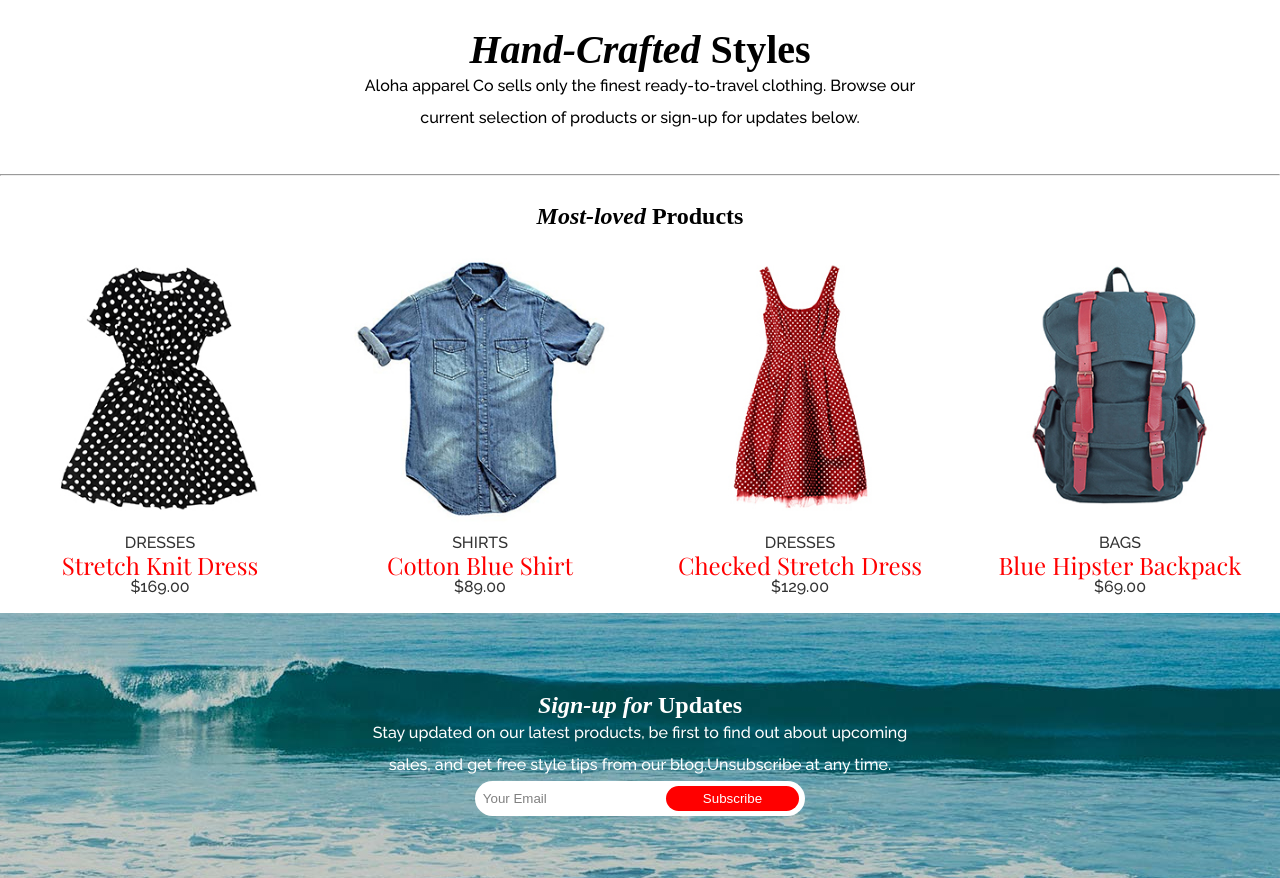
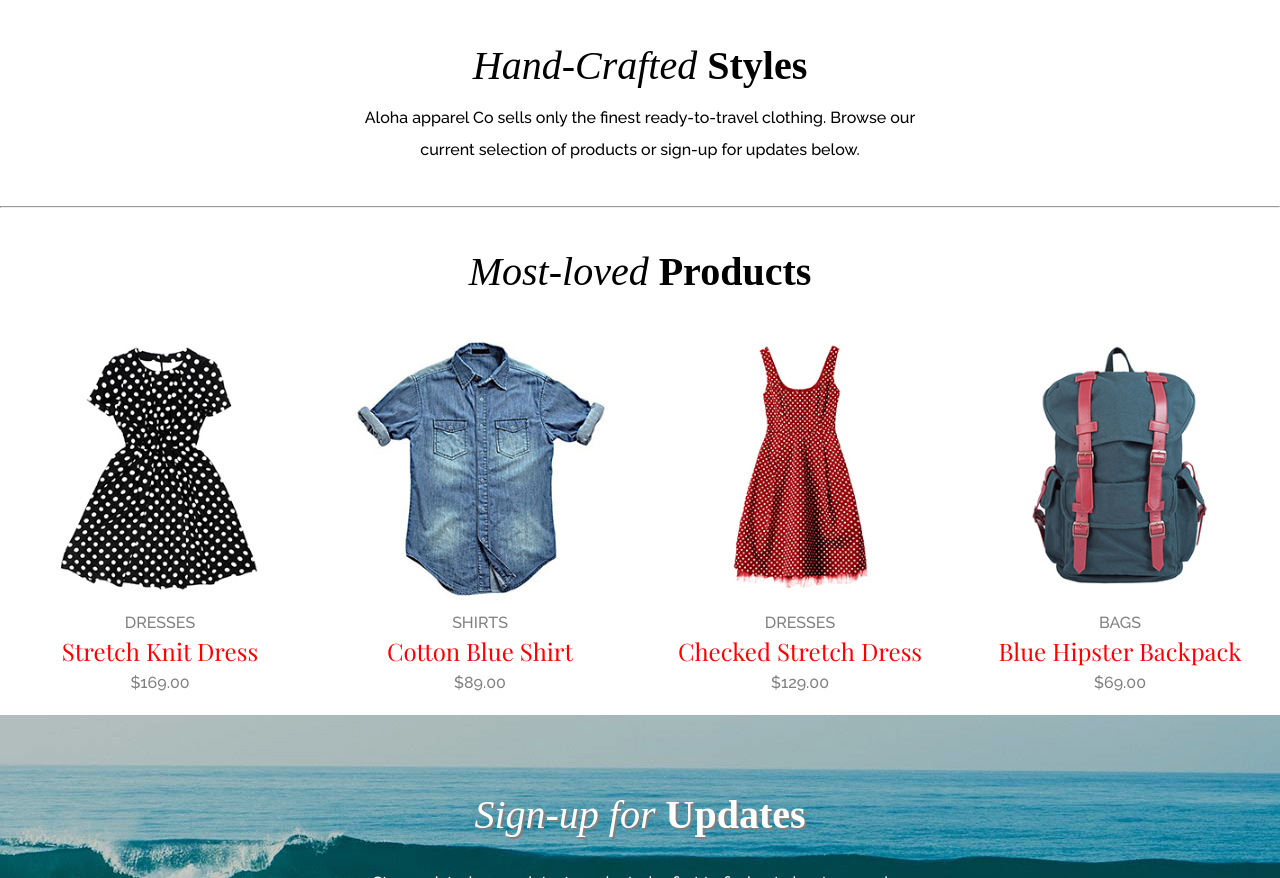
Before and after one commit to shovalsolo/Aloha-site, a plain HTML site: page index 1.html in a window 1280 px wide. Shown: the part 885-1763 px from the top of the page. Drawn offline with nearby package versions, Linux system fonts and the light colour scheme.

Commit message:
update 11:05

```diff
--- a/index 1.html
+++ b/index 1.html
@@ -3,7 +3,7 @@
 <head>
 
 	<meta charset="utf-8"/>
-	<title>PROJECT 1 </title>
+	<title>PROJECT 1 Aloha Apparel Co. </title>
 <!--Css include part-->
     <link rel="stylesheet" type="text/css" href="style 1.css"/>
 
@@ -46,51 +46,51 @@
 	</header>
 <!--Top banner of the site-->
     <section class="banner flex flex-center flex-dir-col wcolor opacity">
-        <p><span class="pad-ex-sml font-f-rale text-shadow">NEW COLLECTION</span></p><br>
+        <p><span class="pad-up-down font-f-rale text-shadow">NEW COLLECTION</span></p><br>
         <h1><span class="font-lar font-f-play text-shadow">Spring / Summer 2016</span></h1>
     </section>
 <!--CTA of the site-->
     <main>
         <section class="cta bgcw text-ali-c pad-med ">
-            <h2><span class="font-ita font-lar pad-ex-sml">Hand-Crafted</span><span class="font-we-bo font-lar pad-bottom-sml"> Styles</span></h2>
-            <p class="pad-ex-sml font-f-rale">Aloha apparel Co sells only the finest ready-to-travel clothing. Browse our</p>
-            <p class="pad-ex-sml font-f-rale">current selection of products or sign-up for updates below.</p>
+            <p class="pad-up-down-lar "><span class="font-ita font-lar ">Hand-Crafted</span><span class="font-we-bo font-lar"> Styles</span></p>
+            <p class="pad-up-down font-f-rale">Aloha apparel Co sells only the finest ready-to-travel clothing. Browse our</p>
+            <p class="pad-up-down font-f-rale">current selection of products or sign-up for updates below.</p>
         </section>
         <hr>
 <!--The product area -->
         <section class="product text-ali-c">
-            <h2><span class="font-ita pad-bottom-sml">Most-loved </span><span class="font-we-bo">Products</span></h2>
+            <p class="pad-up-down-lar "><span class="font-ita pad-bottom-sml font-lar">Most-loved </span><span class="font-we-bo font-lar">Products</span></p>
                 <div class="flex bgcw text-ali-c tablet-flex-row">
                     <div class="child pad-sml"><img src="images\stretch-knit-dress.jpg">
-                    <p class="font-f-rale pad-bottom-ex-sml product-color">DRESSES</p>
-                    <p class="disc rcolor font-f-play pad-bottom-ex-sml">Stretch Knit Dress</p>
-                    <p class="font-f-rale pad-bottom-ex-sml product-color">$169.00</p>
+                    <p class="font-f-rale pad-bottom-sml gcolor">DRESSES</p>
+                    <p class="disc rcolor font-f-play pad-bottom-sml">Stretch Knit Dress</p>
+                    <p class="font-f-rale pad-bottom-sml gcolor">$169.00</p>
                     </div>
                     <div class="child pad-sml"><img src="images\cotton-blue-shirt.jpg">
-                    <p class="font-f-rale pad-bottom-ex-sml product-color">SHIRTS</p>
-                    <p class="disc rcolor font-f-play pad-bottom-ex-sml">Cotton Blue Shirt</p>
-                    <p class="font-f-rale pad-bottom-ex-sml product-color">$89.00</p>
+                    <p class="font-f-rale pad-bottom-sml gcolor">SHIRTS</p>
+                    <p class="disc rcolor font-f-play pad-bottom-sml">Cotton Blue Shirt</p>
+                    <p class="font-f-rale pad-bottom-ml gcolor">$89.00</p>
                     </div>
                     <div class="child pad-sml"><img src="images\checked-stretch-dress.jpg">
-                    <p class="font-f-rale pad-bottom-ex-sml product-color">DRESSES</p>
-                    <p class="disc rcolor font-f-play pad-bottom-ex-sml">Checked Stretch Dress</p>
-                    <p class="font-f-rale pad-bottom-ex-sml product-color">$129.00</p>
+                    <p class="font-f-rale pad-bottom-sml gcolor">DRESSES</p>
+                    <p class="disc rcolor font-f-play pad-bottom-sml">Checked Stretch Dress</p>
+                    <p class="font-f-rale pad-bottom-sml gcolor">$129.00</p>
                     </div>
                     <div class="child pad-sml"><img src="images\blue-hipster-backpack.jpg">
-                    <p class="font-f-rale pad-bottom-ex-sml product-color">BAGS</p>
-                    <p class="disc rcolor font-f-play pad-bottom-ex-sml">Blue Hipster Backpack</p>
-                    <p class="font-f-rale pad-bottom-ex-sml product-color">$69.00</p>
+                    <p class="font-f-rale pad-bottom-sml gcolor">BAGS</p>
+                    <p class="disc rcolor font-f-play pad-bottom-sml">Blue Hipster Backpack</p>
+                    <p class="font-f-rale pad-bottom-sml gcolor">$69.00</p>
                     </div>
                 </div>
         </section>
 <!--final part of the site-->
         <section class="subscribe flex flex-dir-col flex-center text-ali-c wcolor pad-lar margin-bot">
         <div>
-                <h2><span class="font-ita">Sign-up for </span><span class="font-we-bo">Updates</span></h2>
-                <p class="pad-ex-sml font-f-rale">Stay updated on our latest products, be first to find out about upcoming</p>
-                <p class="pad-ex-sml font-f-rale">sales, and get free style tips from our blog.Unsubscribe at any time.</p>
+                <p class="pad-bottom-lar"><span class="font-ita font-lar text-shadow">Sign-up for </span><span class="font-we-bo font-lar text-shadow">Updates</span></p>
+                <p class="pad-bottom-med font-f-rale">Stay updated on our latest products, be first to find out about upcoming</p>
+                <p class="pad-bottom-med font-f-rale">sales, and get free style tips from our blog.Unsubscribe at any time.</p>
         </div>
-        <div class="sub-box bgcw bor-radius">
+        <div class="sub-box bgcw bor-radius ">
                     <form name="form1">
                         <input class="subfield" type="text" name="subscribe" value="Your Email">
                         <input class="subbtn bgcr bor-radius wcolor" type="submit" name="subbtn" value="Subscribe" onclick="ValidateEmail(document.form1.subscribe)"/>
@@ -113,24 +113,24 @@
     <div class="media text-deco-no">
     <ul class="flex flex-dir-col flex-ali-con-cen font-f-rale">
         <li class="flex text-ali-le">
-            <div class="icon pad-ex-sml"><i class="fa fa-facebook" aria-hidden="true"></i></div>
-            <div class="social pad-ex-sml"><a class="wcolor" href="#">Facebook</a></div>
+            <div class="icon pad-up-down"><i class="fa fa-facebook" aria-hidden="true"></i></div>
+            <div class="social pad-up-down"><a class="wcolor" href="#">Facebook</a></div>
         </li>
         <li class="flex text-ali-le">
-            <div class="icon pad-ex-sml"><i class="fa fa-twitter" aria-hidden="true"></i></div>
-            <div class="social pad-ex-sml"><a class="wcolor" href="#">Twitter</a></div>
+            <div class="icon pad-up-down"><i class="fa fa-twitter" aria-hidden="true"></i></div>
+            <div class="social pad-up-down"><a class="wcolor" href="#">Twitter</a></div>
         </li>
         <li class="flex ">
-            <div class="icon pad-ex-sml"><i class="fa fa-instagram" aria-hidden="true"></i></div>
-            <div class="social pad-ex-sml"><a class="wcolor" href="#">Instagram</a></div>
+            <div class="icon pad-up-down"><i class="fa fa-instagram" aria-hidden="true"></i></div>
+            <div class="social pad-up-down"><a class="wcolor" href="#">Instagram</a></div>
         </li>
         <li class="flex ">
-            <div class="icon pad-ex-sml"><i class="fa fa-pinterest" aria-hidden="true"></i></div>
-            <div class="social pad-ex-sml"><a class="wcolor" href="#">Pinterest</a></div>
+            <div class="icon pad-up-down"><i class="fa fa-pinterest" aria-hidden="true"></i></div>
+            <div class="social pad-up-down"><a class="wcolor" href="#">Pinterest</a></div>
         </li>
         <li class="flex ">
-        <div class="icon pad-ex-sml"><i class="fa fa-google-plus" aria-hidden="true"></i></div>
-        <div class="social pad-ex-sml"><a class="wcolor" href="#">Google+</a></div>
+        <div class="icon pad-up-down"><i class="fa fa-google-plus" aria-hidden="true"></i></div>
+        <div class="social pad-up-down"><a class="wcolor" href="#">Google+</a></div>
         </li>
     </ul>
     </div>
--- a/text.css
+++ b/text.css
@@ -23,15 +23,30 @@
 }
 /*-----------------padding---------------------*/
 .pad-up-down{
-	padding: 0.5em 0em;
+	padding: 0.5rem 0rem;
 }
 
-.pad-ex-sml{
-	padding: 0.5rem 0rem;
+.pad-up-down-lar{
+	padding: 1rem 0rem;
+}
+
+.pad-left-right{
+	padding: 0em 0.5em;
+}
+
+.pad-left-right-lar{
+	padding: 0em 0.5em;
 }
 
 .pad-sml{
 	padding: 1em;
+}
+
+.pad-med{
+	padding: 2em;
+}
+.pad-lar{
+	padding: 5em;
 }
 
 .pad-bottom-ex-sml{
@@ -42,12 +57,14 @@
 	padding: 0em 0em 0.5em 0em;
 }
 
-.pad-med{
-	padding: 2em;
+.pad-bottom-med{
+	padding: 0em 0em 1.5em 0em;
 }
-.pad-lar{
-	padding: 5em;
+
+.pad-bottom-lar{
+	padding: 0em 0em 2.5em 0em;
 }
+
 
 /*--------------------------------------*/
 
```
Also changed, not shown: 1 other file.
